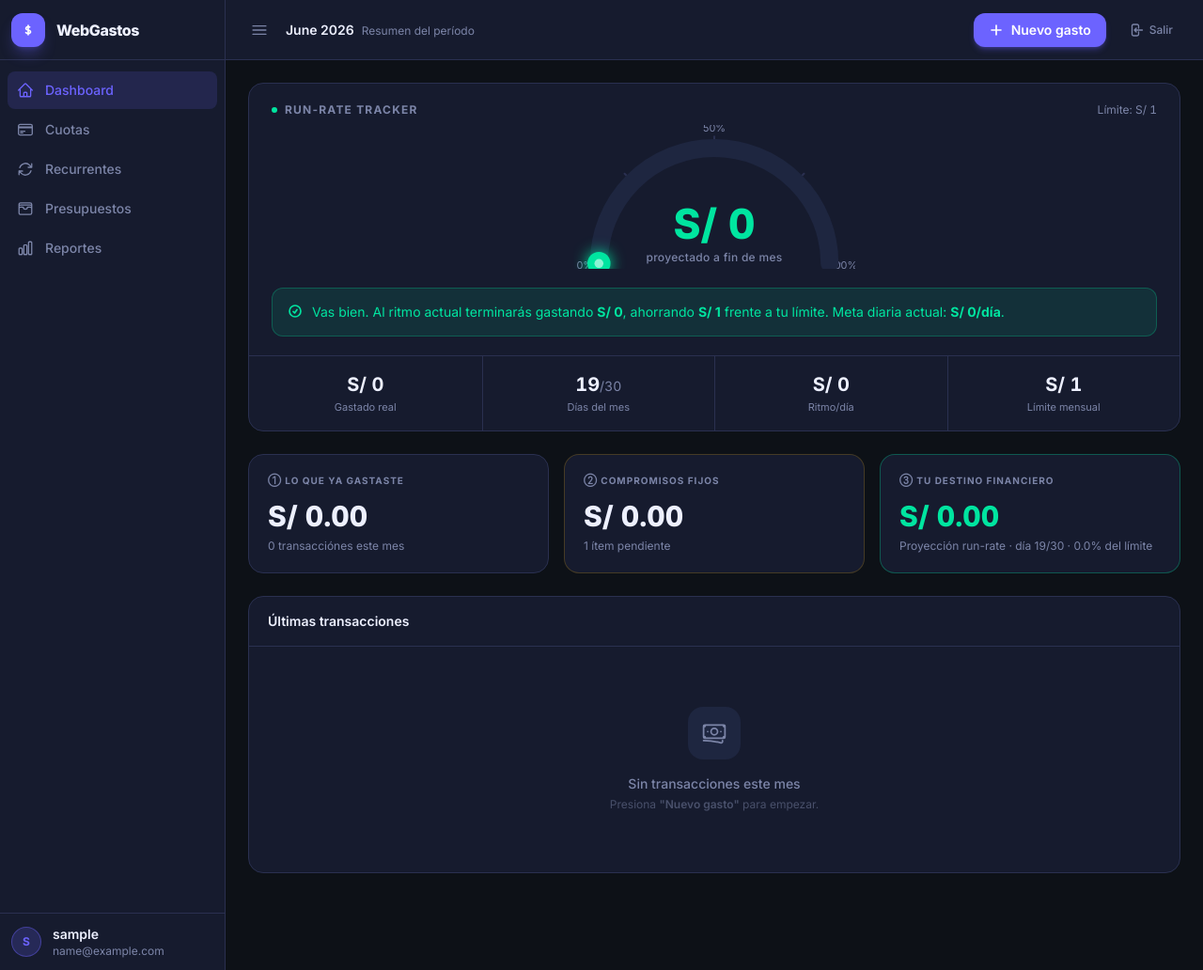
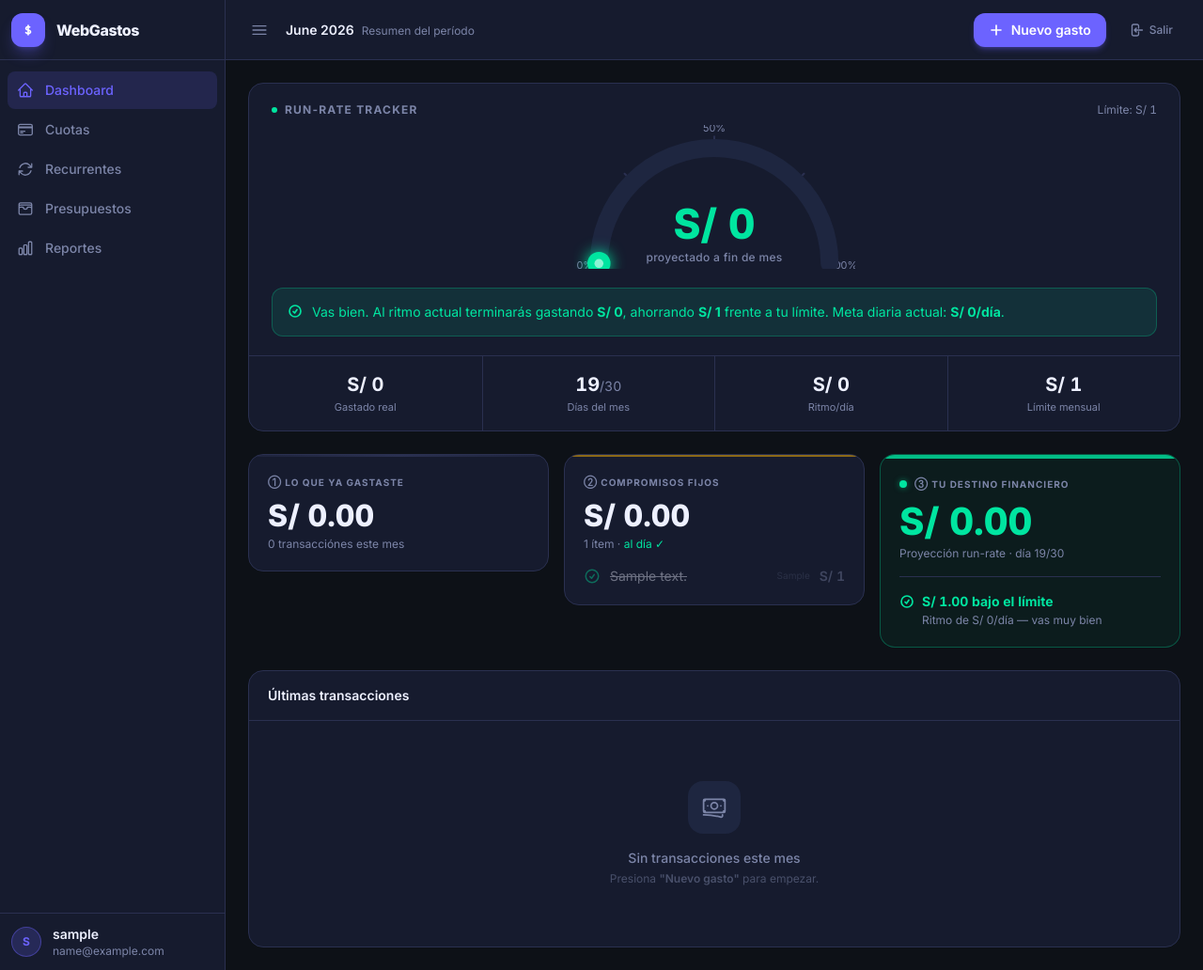
Before and after one commit to Badpeq/WebGastos, a Flask app: page /dashboard in a window 1280 px wide. Shown: the whole page at 94% size. Run offline with Flask 3, Linux system fonts and the light colour scheme; a user stored in the database is signed in; tables that the repository leaves empty hold one stand-in row (values such as "Sample post"); some libraries are stand-ins or nearby versions.

Commit message:
feat(v2): 3 capas de deuda — jerarquía visual con checklist y tipografía diferenciada
- components/capas_deuda.html: grid md:3-cols items-start con accent strips
  Capa 1 (neutro): total_pen + desglose PEN/USD con tasa explícita,
    corriente vs únicos (cuando hay es_gasto_unico), top-4 categorías expandible
  Capa 2 (amarillo): checklist con 3 estados de ícono SVG:
    ✓ aplicado (check lleno, opacity-40, tachado), ○ pendiente (círculo),
    · no aplica (punto muted); badge frecuencia/progreso cuota; toggle +N más
  Capa 3 (semáforo dinámico): número text-[2.5rem] > Capa1/2 text-[2rem],
    accent strip h-1 con glow CSS, diferencia vs límite por estado
    (rojo: sobregiro, naranja: margen, verde: bajo límite), nota únicos excluidos
- helpers.py: +n_pendientes en capa2 (evita selectattr sobre dicts en Jinja2)
- dashboard.html: placeholder reemplazado por include components/capas_deuda.html

Co-Authored-By: Claude Sonnet 4.6 <noreply@anthropic.com>

```diff
--- /dev/null
+++ b/WebGastos/app/templates/components/capas_deuda.html
@@ -0,0 +1,442 @@
+{#
+  components/capas_deuda.html — Jerarquía visual de las 3 capas de deuda
+  Contexto esperado:
+    capa1       → { total_pen, total_pen_solo, total_usd, gastos_count }
+    capa2       → { lista, total_pen, n_pendientes }
+    capa3       → { proyectado, run_rate_diario, total_unico_pen, pct_proyectado,
+                    estado, monto_limite, ahorro_posible, sobregiro, meta_diaria_ideal }
+    categorias  → [{ nombre, total_pen, gastos_count, pct_limite }]
+    dias_transcurridos, dias_totales, tasa_usd
+#}
+
+{# ── Tokens de color para Capa 3 (dinámicos según semáforo) ──────────────── #}
+{% if capa3.estado == 'verde' %}
+  {% set c3_accent = '#00E5A0' %}
+  {% set c3_text   = 'text-fin-green' %}
+  {% set c3_border = 'border-fin-green/30' %}
+  {% set c3_bg     = 'bg-fin-green/5' %}
+{% elif capa3.estado == 'naranja' %}
+  {% set c3_accent = '#FFB800' %}
+  {% set c3_text   = 'text-fin-yellow' %}
+  {% set c3_border = 'border-fin-yellow/30' %}
+  {% set c3_bg     = 'bg-fin-yellow/5' %}
+{% elif capa3.estado == 'rojo' %}
+  {% set c3_accent = '#FF3B6B' %}
+  {% set c3_text   = 'text-fin-red' %}
+  {% set c3_border = 'border-fin-red/30' %}
+  {% set c3_bg     = 'bg-fin-red/5' %}
+{% else %}
+  {% set c3_accent = '#6C63FF' %}
+  {% set c3_text   = 'text-accent' %}
+  {% set c3_border = 'border-accent/25' %}
+  {% set c3_bg     = 'bg-accent/5' %}
+{% endif %}
+
+{# Gasto corriente = total − únicos (va al run-rate) #}
+{% set corriente_pen = capa1.total_pen - capa3.total_unico_pen %}
+{% set n_items  = capa2.lista | length %}
+{% set n_extra  = n_items - 4 if n_items > 4 else 0 %}
+
+{# ═══════════════════════════════════════════════════════ GRID 3 CAPAS ════ #}
+<div class="grid grid-cols-1 md:grid-cols-3 gap-4 mb-6 items-start">
+
+
+  {# ══════════════════════════════════════════════ CAPA 1 — Lo que ya gastaste #}
+  <div x-data="{ open: false }"
+       class="bg-surface-card border border-app-border rounded-2xl overflow-hidden">
+
+    {# Accent strip superior — neutral #}
+    <div class="h-0.5 bg-gradient-to-r from-app-border/40 via-app-border to-app-border/40"></div>
+
+    <div class="p-5">
+
+      <p class="text-[10px] font-bold uppercase tracking-widest text-content-muted mb-3">
+        ① Lo que ya gastaste
+      </p>
+
+      {# Número principal #}
+      <p class="text-[2rem] font-extrabold text-content-primary num leading-none">
+        S/ {{ '%.2f' | format(capa1.total_pen) }}
+      </p>
+      <p class="text-xs text-content-muted mt-1.5">
+        {{ capa1.gastos_count }}
+        transacción{{ 'es' if capa1.gastos_count != 1 else '' }} este mes
+        {% if capa1.total_usd > 0 %}· <span class="text-fin-yellow">incl. USD</span>{% endif %}
+      </p>
+
+      {# Mini desglose corriente vs único (siempre visible si hay únicos) #}
+      {% if capa3.total_unico_pen > 0 %}
+      <div class="mt-3 space-y-1.5 text-xs border-t border-app-border pt-3">
+        <div class="flex justify-between items-center">
+          <span class="text-content-muted">Corriente (run-rate)</span>
+          <span class="text-content-primary num font-medium">S/ {{ '%.2f' | format(corriente_pen) }}</span>
+        </div>
+        <div class="flex justify-between items-center">
+          <span class="flex items-center gap-1 text-content-muted">
+            <svg class="w-3 h-3 text-content-muted/60" fill="currentColor" viewBox="0 0 20 20">
+              <path d="M11.983 1.907a.75.75 0 00-1.292-.657l-8.5 9.5A.75.75 0 002.75 12h6.572l-1.305 6.093a.75.75 0 001.292.657l8.5-9.5A.75.75 0 0017.25 8h-6.572l1.305-6.093z"/>
+            </svg>
+            Únicos (no se repiten)
+          </span>
+          <span class="text-content-muted num">S/ {{ '%.2f' | format(capa3.total_unico_pen) }}</span>
+        </div>
+      </div>
+      {% endif %}
+
+      {# Toggle desglose — solo si hay algo que mostrar #}
+      {% if capa1.total_usd > 0 or categorias %}
+      <button @click="open = !open"
+              class="mt-4 flex items-center gap-1.5 text-xs text-content-muted
+                     hover:text-content-primary transition-colors">
+        <svg :class="open ? 'rotate-180' : ''"
+             class="w-3.5 h-3.5 transition-transform duration-200"
+             fill="none" viewBox="0 0 24 24" stroke="currentColor" stroke-width="2.5">
+          <path stroke-linecap="round" stroke-linejoin="round" d="M19.5 8.25l-7.5 7.5-7.5-7.5"/>
+        </svg>
+        <span x-text="open ? 'Cerrar' : 'Ver desglose completo'">Ver desglose completo</span>
+      </button>
+
+      {# Panel expandible #}
+      <div x-show="open"
+           x-cloak
+           x-transition:enter="transition ease-out duration-200"
+           x-transition:enter-start="opacity-0 -translate-y-1"
+           x-transition:enter-end="opacity-100 translate-y-0"
+           x-transition:leave="transition ease-in duration-150"
+           x-transition:leave-start="opacity-100"
+           x-transition:leave-end="opacity-0"
+           class="mt-3 pt-3 border-t border-app-border space-y-4">
+
+        {# Desglose PEN / USD con conversión explícita #}
+        {% if capa1.total_usd > 0 %}
+        <div>
+          <p class="text-[10px] font-semibold uppercase tracking-wider text-content-muted mb-2">
+            Desglose por moneda
+          </p>
+          <div class="space-y-2 text-xs">
+            <div class="flex justify-between items-center">
+              <span class="flex items-center gap-1.5 text-content-muted">
+                <span class="px-1.5 py-0.5 bg-surface-elevated rounded text-[9px] font-bold text-content-muted">
+                  PEN
+                </span>
+                Soles
+              </span>
+              <span class="text-content-primary num font-medium">
+                S/ {{ '%.2f' | format(capa1.total_pen_solo) }}
+              </span>
+            </div>
+            <div class="flex justify-between items-center">
+              <span class="flex items-center gap-1.5 text-content-muted">
+                <span class="px-1.5 py-0.5 bg-surface-elevated rounded text-[9px] font-bold text-fin-yellow">
+                  USD
+                </span>
+                Dólares × {{ tasa_usd }}
+              </span>
+              <span class="num">
+                <span class="text-content-muted">${{ '%.2f' | format(capa1.total_usd) }}</span>
+                <span class="text-content-primary font-medium ml-1">
+                  ≈ S/ {{ '%.2f' | format(capa1.total_usd * tasa_usd) }}
+                </span>
+              </span>
+            </div>
+          </div>
+        </div>
+        {% endif %}
+
+        {# Top categorías #}
+        {% if categorias %}
+        <div>
+          <p class="text-[10px] font-semibold uppercase tracking-wider text-content-muted mb-2">
+            Top categorías
+          </p>
+          <div class="space-y-2">
+            {% for cat in categorias[:4] %}
+            <div class="flex justify-between items-center text-xs gap-2">
+              <span class="text-content-muted truncate flex-1">{{ cat.nombre }}</span>
+              <div class="w-16 h-1 bg-surface-elevated rounded-full overflow-hidden flex-shrink-0">
+                <div class="h-full rounded-full bg-accent"
+                     style="width: {{ [cat.pct_limite, 100] | min | round }}%"></div>
+              </div>
+              <span class="text-content-primary num flex-shrink-0">
+                S/ {{ '%.0f' | format(cat.total_pen) }}
+              </span>
+            </div>
+            {% endfor %}
+          </div>
+        </div>
+        {% endif %}
+
+      </div>
+      {% endif %}
+
+    </div>
+  </div>
+
+
+  {# ═════════════════════════════════════ CAPA 2 — Compromisos fijos (checklist) #}
+  <div x-data="{ open: false }"
+       class="bg-surface-card border border-app-border rounded-2xl overflow-hidden">
+
+    {# Accent strip — naranja/amarillo (compromisos pendientes) #}
+    <div class="h-0.5 bg-fin-yellow/50"></div>
+
+    <div class="p-5">
+
+      <p class="text-[10px] font-bold uppercase tracking-widest text-content-muted mb-3">
+        ② Compromisos fijos
+      </p>
+
+      {# Número principal #}
+      <p class="text-[2rem] font-extrabold text-content-primary num leading-none">
+        S/ {{ '%.2f' | format(capa2.total_pen) }}
+      </p>
+      <p class="text-xs text-content-muted mt-1.5">
+        {% if n_items == 0 %}
+          Sin compromisos registrados
+        {% else %}
+          {{ n_items }} ítem{{ 's' if n_items != 1 else '' }}
+          {% if capa2.n_pendientes > 0 %}
+            · <span class="text-fin-yellow font-medium">
+                {{ capa2.n_pendientes }} pendiente{{ 's' if capa2.n_pendientes != 1 else '' }}
+              </span>
+          {% else %}
+            · <span class="text-fin-green">al día ✓</span>
+          {% endif %}
+        {% endif %}
+      </p>
+
+      {# ── Checklist ─────────────────────────────────────────────────────── #}
+      {% if capa2.lista %}
+
+      <div class="mt-4 space-y-2.5">
+        {% for item in capa2.lista[:4] %}
+
+        <div class="flex items-center gap-2.5
+                    {{ 'opacity-40' if item.aplicado else '' }}">
+
+          {# Ícono de estado del ítem #}
+          {% if item.aplicado %}
+            {# Aplicado: check lleno #}
+            <svg class="w-[18px] h-[18px] flex-shrink-0 text-fin-green"
+                 fill="none" viewBox="0 0 24 24" stroke="currentColor" stroke-width="2">
+              <path stroke-linecap="round" stroke-linejoin="round"
+                    d="M9 12.75L11.25 15 15 9.75M21 12a9 9 0 11-18 0 9 9 0 0118 0z"/>
+            </svg>
+          {% elif item.aplica %}
+            {# Pendiente: círculo vacío #}
+            <svg class="w-[18px] h-[18px] flex-shrink-0 text-content-muted"
+                 fill="none" viewBox="0 0 24 24" stroke="currentColor" stroke-width="1.75">
+              <circle cx="12" cy="12" r="9"/>
+            </svg>
+          {% else %}
+            {# No aplica este mes: punto pequeño muted #}
+            <svg class="w-[18px] h-[18px] flex-shrink-0 text-content-muted/30"
+                 fill="currentColor" viewBox="0 0 24 24">
+              <circle cx="12" cy="12" r="2.5"/>
+            </svg>
+          {% endif %}
+
+          {# Descripción #}
+          <span class="flex-1 text-sm text-content-primary truncate
+                       {{ 'line-through text-content-muted' if item.aplicado else '' }}">
+            {{ item.descripcion }}
+          </span>
+
+          {# Badge: frecuencia o progreso de cuota #}
+          {% if item.tipo == 'cuota' %}
+            <span class="text-[10px] text-content-muted/70 flex-shrink-0 num">
+              {{ item.progreso }}
+            </span>
+          {% elif item.tipo == 'recurrente' and item.frecuencia %}
+            <span class="text-[10px] text-content-muted/50 flex-shrink-0">
+              {{ item.frecuencia | truncate(4, True, '') }}
+            </span>
+          {% endif %}
+
+          {# Monto #}
+          <span class="text-sm font-semibold num flex-shrink-0
+                       {{ 'text-content-muted' if item.aplicado else 'text-content-primary' }}">
+            S/ {{ '%.0f' | format(item.monto_pen) }}
+          </span>
+
+        </div>
+        {% endfor %}
+      </div>
+
+      {# Toggle para ítems restantes (> 4) #}
+      {% if n_extra > 0 %}
+      <button @click="open = !open"
+              class="mt-3.5 flex items-center gap-1.5 text-xs text-content-muted
+                     hover:text-content-primary transition-colors">
+        <svg :class="open ? 'rotate-180' : ''"
+             class="w-3.5 h-3.5 transition-transform duration-200"
+             fill="none" viewBox="0 0 24 24" stroke="currentColor" stroke-width="2.5">
+          <path stroke-linecap="round" stroke-linejoin="round" d="M19.5 8.25l-7.5 7.5-7.5-7.5"/>
+        </svg>
+        <span x-text="open ? 'Ver menos' : 'Ver {{ n_extra }} más'">
+          Ver {{ n_extra }} más
+        </span>
+      </button>
+
+      <div x-show="open"
+           x-cloak
+           x-transition:enter="transition ease-out duration-200"
+           x-transition:enter-start="opacity-0 -translate-y-1"
+           x-transition:enter-end="opacity-100 translate-y-0"
+           x-transition:leave="transition ease-in duration-150"
+           x-transition:leave-start="opacity-100"
+           x-transition:leave-end="opacity-0"
+           class="mt-3 pt-3 border-t border-app-border space-y-2.5">
+        {% for item in capa2.lista[4:] %}
+        <div class="flex items-center gap-2.5 {{ 'opacity-40' if item.aplicado else '' }}">
+          {% if item.aplicado %}
+          <svg class="w-[18px] h-[18px] flex-shrink-0 text-fin-green" fill="none" viewBox="0 0 24 24" stroke="currentColor" stroke-width="2">
+            <path stroke-linecap="round" stroke-linejoin="round" d="M9 12.75L11.25 15 15 9.75M21 12a9 9 0 11-18 0 9 9 0 0118 0z"/>
+          </svg>
+          {% elif item.aplica %}
+          <svg class="w-[18px] h-[18px] flex-shrink-0 text-content-muted" fill="none" viewBox="0 0 24 24" stroke="currentColor" stroke-width="1.75">
+            <circle cx="12" cy="12" r="9"/>
+          </svg>
+          {% else %}
+          <svg class="w-[18px] h-[18px] flex-shrink-0 text-content-muted/30" fill="currentColor" viewBox="0 0 24 24">
+            <circle cx="12" cy="12" r="2.5"/>
+          </svg>
+          {% endif %}
+          <span class="flex-1 text-sm text-content-primary truncate {{ 'line-through text-content-muted' if item.aplicado else '' }}">
+            {{ item.descripcion }}
+          </span>
+          {% if item.tipo == 'cuota' %}
+          <span class="text-[10px] text-content-muted/70 flex-shrink-0 num">{{ item.progreso }}</span>
+          {% endif %}
+          <span class="text-sm font-semibold num flex-shrink-0 {{ 'text-content-muted' if item.aplicado else 'text-content-primary' }}">
+            S/ {{ '%.0f' | format(item.monto_pen) }}
+          </span>
+        </div>
+        {% endfor %}
+      </div>
+      {% endif %}
+
+      {% else %}
+      {# Empty state #}
+      <p class="mt-4 text-xs text-content-muted/50 italic">
+        Sin cuotas ni recurrentes activos este mes.
+      </p>
+      {% endif %}
+
+    </div>
+  </div>
+
+
+  {# ═══════════════════════════════════ CAPA 3 — Tu destino financiero ══════ #}
+  <div class="border rounded-2xl overflow-hidden {{ c3_border }} {{ c3_bg }}">
+
+    {# Accent strip — color dinámico del semáforo (más grueso que capa 1 y 2) #}
+    <div class="h-1" style="background: {{ c3_accent }}; opacity: 0.8"></div>
+
+    <div class="p-5">
+
+      {# Etiqueta + dot de estado #}
+      <div class="flex items-center gap-2 mb-3">
+        <span class="w-2 h-2 rounded-full flex-shrink-0"
+              style="background: {{ c3_accent }}; box-shadow: 0 0 6px {{ c3_accent }}88">
+        </span>
+        <p class="text-[10px] font-bold uppercase tracking-widest text-content-muted">
+          ③ Tu destino financiero
+        </p>
+      </div>
+
+      {# NÚMERO GRANDE — mayor jerarquía tipográfica que capa 1/2 #}
+      <p class="text-[2.5rem] font-extrabold num leading-none {{ c3_text }}">
+        S/ {{ '%.2f' | format(capa3.proyectado) }}
+      </p>
+      <p class="text-xs text-content-muted mt-1.5">
+        Proyección run-rate
+        · día {{ dias_transcurridos }}/{{ dias_totales }}
+      </p>
+
+      {# Separador #}
+      <div class="my-4 border-t border-app-border"></div>
+
+      {# Diferencia vs límite mensual #}
+      {% if capa3.monto_limite %}
+
+        {% if capa3.estado == 'rojo' %}
+        <div class="flex items-start gap-2">
+          <svg class="w-4 h-4 text-fin-red flex-shrink-0 mt-0.5" fill="none" viewBox="0 0 24 24" stroke="currentColor" stroke-width="2">
+            <path stroke-linecap="round" stroke-linejoin="round"
+                  d="M12 9v3.75m9.303 3.376c.866 1.5-.217 3.374-1.948 3.374H4.645c-1.73 0-2.813-1.874-1.948-3.374L10.051 3.378c.866-1.5 3.032-1.5 3.898 0l6.354 13.124zM12 15.75h.007v.008H12v-.008z"/>
+          </svg>
+          <div>
+            <p class="text-sm font-bold text-fin-red num">
+              +S/ {{ '%.2f' | format(capa3.sobregiro) }} sobre el límite
+            </p>
+            <p class="text-xs text-content-muted mt-0.5">
+              Ajusta a S/ {{ '%.0f' | format(capa3.meta_diaria_ideal) }}/día para no sobregirar
+            </p>
+          </div>
+        </div>
+
+        {% elif capa3.estado == 'naranja' %}
+        <div class="flex items-start gap-2">
+          <svg class="w-4 h-4 text-fin-yellow flex-shrink-0 mt-0.5" fill="none" viewBox="0 0 24 24" stroke="currentColor" stroke-width="2">
+            <path stroke-linecap="round" stroke-linejoin="round"
+                  d="M12 9v3.75m-9.303 3.376c-.866 1.5.217 3.374 1.948 3.374h14.71c1.73 0 2.813-1.874 1.948-3.374L13.949 3.378c-.866-1.5-3.032-1.5-3.898 0L2.697 16.126zM12 15.75h.007v.008H12v-.008z"/>
+          </svg>
+          <div>
+            <p class="text-sm font-bold text-fin-yellow num">
+              S/ {{ '%.2f' | format(capa3.ahorro_posible) }} de margen
+            </p>
+            <p class="text-xs text-content-muted mt-0.5">
+              Mantén S/ {{ '%.0f' | format(capa3.meta_diaria_ideal) }}/día para zona verde
+            </p>
+          </div>
+        </div>
+
+        {% else %}
+        <div class="flex items-start gap-2">
+          <svg class="w-4 h-4 text-fin-green flex-shrink-0 mt-0.5" fill="none" viewBox="0 0 24 24" stroke="currentColor" stroke-width="2.5">
+            <path stroke-linecap="round" stroke-linejoin="round"
+                  d="M9 12.75L11.25 15 15 9.75M21 12a9 9 0 11-18 0 9 9 0 0118 0z"/>
+          </svg>
+          <div>
+            <p class="text-sm font-bold text-fin-green num">
+              S/ {{ '%.2f' | format(capa3.ahorro_posible) }} bajo el límite
+            </p>
+            <p class="text-xs text-content-muted mt-0.5">
+              Ritmo de S/ {{ '%.0f' | format(capa3.run_rate_diario) }}/día — vas muy bien
+            </p>
+          </div>
+        </div>
+        {% endif %}
+
+      {% else %}
+      {# Sin límite definido #}
+      <div class="space-y-1 text-xs">
+        <p class="text-content-muted">
+          Ritmo actual:
+          <span class="text-content-primary font-semibold num">
+            S/ {{ '%.0f' | format(capa3.run_rate_diario) }}/día
+          </span>
+        </p>
+        <a href="#" class="text-accent hover:underline">
+          Define un límite mensual para activar el semáforo →
+        </a>
+      </div>
+      {% endif %}
+
+      {# Nota gastos únicos excluidos del run-rate #}
+      {% if capa3.total_unico_pen > 0 %}
+      <p class="mt-3.5 text-[11px] text-content-muted/55 leading-snug">
+        Proyección excluye
+        <span class="text-content-muted/80 font-medium num">
+          S/ {{ '%.0f' | format(capa3.total_unico_pen) }}
+        </span>
+        en gastos únicos que no se repetirán este mes.
+      </p>
+      {% endif %}
+
+    </div>
+  </div>
+
+
+</div>{# /grid #}
--- a/WebGastos/app/templates/dashboard.html
+++ b/WebGastos/app/templates/dashboard.html
@@ -42,73 +42,7 @@
 
 
   {# ════════════════════════════════════ 2 · 3 CAPAS DE DEUDA ════════════ #}
-  {# (placeholder hasta el próximo paso; las capas se construyen aquí) #}
-  <div class="grid grid-cols-1 md:grid-cols-3 gap-4 mb-6">
-
-    {# -- Capa 1: Lo que ya gastaste ---------------------------------------- #}
-    <div class="bg-surface-card border border-app-border rounded-2xl p-5">
-      <p class="text-[10px] font-bold uppercase tracking-widest text-content-muted mb-3">
-        ① Lo que ya gastaste
-      </p>
-      <p class="text-3xl font-extrabold text-content-primary num">
-        S/ {{ '%.2f' | format(capa1.total_pen) }}
-      </p>
-      <p class="text-xs text-content-muted mt-1.5">
-        {{ capa1.gastos_count }}
-        transacción{{ 'es' if capa1.gastos_count != 1 else '' }} este mes
-        {% if capa1.total_usd > 0 %}
-          · incl. ${{ '%.2f' | format(capa1.total_usd) }} USD
-        {% endif %}
-      </p>
-    </div>
-
-    {# -- Capa 2: Compromisos fijos ----------------------------------------- #}
-    <div class="bg-surface-card border border-fin-yellow/20 rounded-2xl p-5">
-      <p class="text-[10px] font-bold uppercase tracking-widest text-content-muted mb-3">
-        ② Compromisos fijos
-      </p>
-      <p class="text-3xl font-extrabold text-content-primary num">
-        S/ {{ '%.2f' | format(capa2.total_pen) }}
-      </p>
-      <p class="text-xs text-content-muted mt-1.5">
-        {{ capa2.lista | length }}
-        ítem{{ 's' if capa2.lista | length != 1 else '' }} pendiente{{ 's' if capa2.lista | length != 1 else '' }}
-      </p>
-    </div>
-
-    {# -- Capa 3: Proyectado (repite el número del velocímetro, tipografía ++display) #}
-    {% if capa3.estado == 'verde' %}
-      {% set c3_cls = 'border-fin-green/30 bg-fin-green/5' %}
-      {% set c3_num = 'text-fin-green' %}
-    {% elif capa3.estado == 'naranja' %}
-      {% set c3_cls = 'border-fin-yellow/30 bg-fin-yellow/5' %}
-      {% set c3_num = 'text-fin-yellow' %}
-    {% elif capa3.estado == 'rojo' %}
-      {% set c3_cls = 'border-fin-red/30 bg-fin-red/5' %}
-      {% set c3_num = 'text-fin-red' %}
-    {% else %}
-      {% set c3_cls = 'border-app-border' %}
-      {% set c3_num = 'text-content-primary' %}
-    {% endif %}
-
-    <div class="border rounded-2xl p-5 bg-surface-card {{ c3_cls }}">
-      <p class="text-[10px] font-bold uppercase tracking-widest text-content-muted mb-3">
-        ③ Tu destino financiero
-      </p>
-      <p class="text-3xl font-extrabold num {{ c3_num }}">
-        S/ {{ '%.2f' | format(capa3.proyectado) }}
-      </p>
-      <p class="text-xs text-content-muted mt-1.5">
-        Proyección run-rate · día {{ dias_transcurridos }}/{{ dias_totales }}
-        {% if capa3.monto_limite %}
-          · {{ capa3.pct_proyectado }}% del límite
-        {% else %}
-          · <span class="text-fin-yellow">Define un límite</span>
-        {% endif %}
-      </p>
-    </div>
-
-  </div>
+  {% include 'components/capas_deuda.html' %}
 
 
   {# ════════════════════════════════════ 3 · CATEGORÍAS ════════════════════ #}
--- a/WebGastos/app/utils/helpers.py
+++ b/WebGastos/app/utils/helpers.py
@@ -118,9 +118,11 @@ def calcular_dashboard(user_id, presupuesto_id=None):
         })
         total_fijos_pen += monto_cuota
 
+    n_pendientes = sum(1 for it in items_fijos if it['aplica'] and not it['aplicado'])
     capa2 = {
-        'lista':     items_fijos,
-        'total_pen': round(total_fijos_pen, 2),
+        'lista':        items_fijos,
+        'total_pen':    round(total_fijos_pen, 2),
+        'n_pendientes': n_pendientes,
     }
 
     # ── CAPA 3: Proyección y semáforo ─────────────────────────────────────────
```
